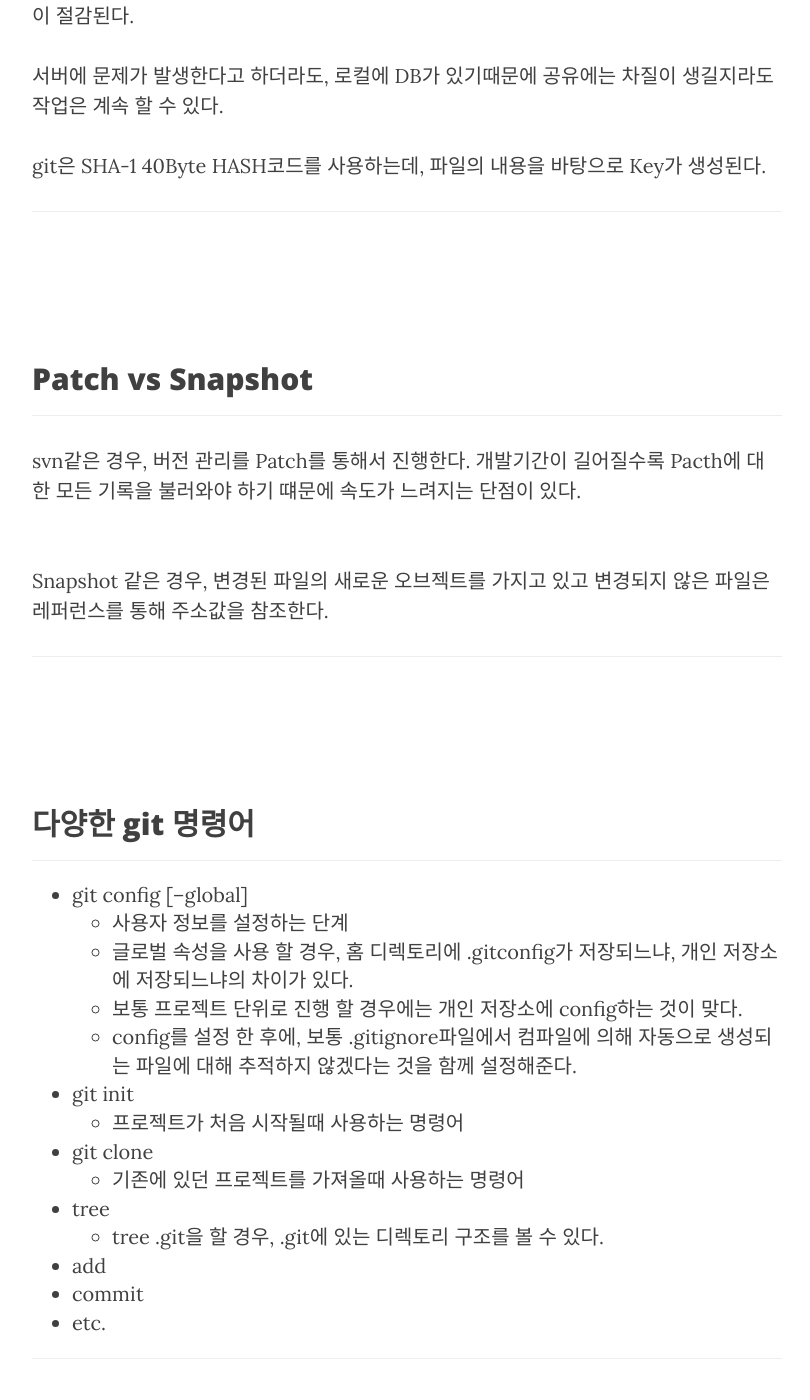
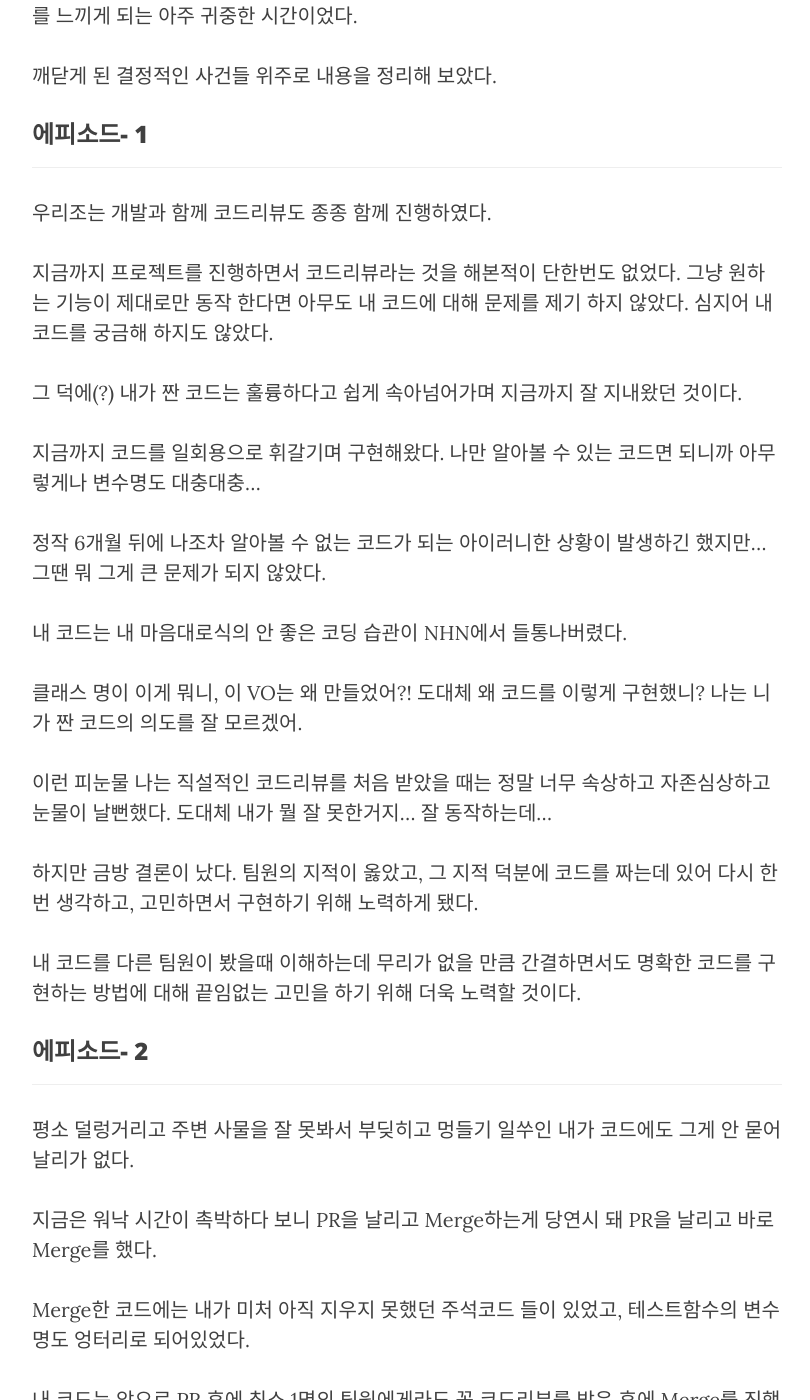
Before and after one commit to smnkim/smnkim.github.io, a Jekyll site: the page built from _posts/2016-01-18-smn-article.4.markdown, in a window 1280 px wide and 1400 px high, scrolled down 736 px. Shown: the whole window, without its empty margins (233-1043 px from the left). Built offline with Jekyll 4.4.1, drawn with Linux system fonts in a browser that asks for light colours; nearby versions of some CDN libraries; some of the changed text lies outside the part shown.

Commit message:
add my article

`````diff
--- a/_posts/2016-01-18-smn-article.4.markdown
+++ b/_posts/2016-01-18-smn-article.4.markdown
@@ -1,82 +1,100 @@
 ---
 layout: post
-title: "git 이론 -1부"
+title: "프로젝트를 진행하면서..."
 subtitle: ""
-date: 2016-01-18 19:25:00
+date: 2016-02-11 01:40:00
 author: "smnkim"
 header-img: "img/smnkim.jpg"
 ---
 
 
 
-## git이란
+## 프로젝트를 진행하면서 느낀점
 ----
 
-분산버전관리시스템으로써 속도와 효율성에서 아주 뛰어난 성능을 가지고 있다.
+벌써 2월 2주차이다.
 
-로걸에 DB를 가지고 있어 모든 작업을 로컬에서 할 수 있다.
+본격적으로 개발이 진행된 것은 약 4주차가 되어가는 셈이다.
 
-로컬에서 대부분 작업을 수행하므로, 네트웍 비용이 거의 안들기 때문에 속도가 빠르고 비용이 절감된다.
+4주 동안 개발을 진행하면서 참 많은 것을 배웠고, 단 한 줄의 코드를 짜더라도 책임의 무게를 느끼게 되는 아주 귀중한 시간이었다.
 
-서버에 문제가 발생한다고 하더라도, 로컬에 DB가 있기때문에 공유에는 차질이 생길지라도 작업은 계속 할 수 있다.
-
-git은 SHA-1 40Byte HASH코드를 사용하는데, 파일의 내용을 바탕으로 Key가 생성된다.
-
-----
-
-<br><br><br>
-
-## Patch vs Snapshot
-
-----
-
-svn같은 경우, 버전 관리를 Patch를 통해서 진행한다.
-개발기간이 길어질수록 Pacth에 대한 모든 기록을 불러와야 하기 떄문에 속도가 느려지는 단점이 있다.
-
-<br>
-Snapshot 같은 경우, 변경된 파일의 새로운 오브젝트를 가지고 있고 변경되지 않은 파일은 레퍼런스를 통해 주소값을 참조한다.
-
-----
+깨닫게 된 결정적인 사건들 위주로 내용을 정리해 보았다.
 
 
-<br><br><br>
+### 에피소드- 1
+----
+우리조는 개발과 함께 코드리뷰도 종종 함께 진행하였다.
 
-## 다양한 git 명령어
+지금까지 프로젝트를 진행하면서 코드리뷰라는 것을 해본적이 단한번도 없었다. 그냥 원하는 기능이 제대로만 동작 한다면 아무도 내 코드에 대해 문제를 제기 하지 않았다. 심지어 내 코드를 궁금해 하지도 않았다.
 
-----
+그 덕에(?) 내가 짠 코드는 훌륭하다고 쉽게 속아넘어가며 지금까지 잘 지내왔던 것이다.
 
-- git config [--global]
-    - 사용자 정보를 설정하는 단계
-    - 글로벌 속성을 사용 할 경우, 홈 디렉토리에 .gitconfig가 저장되느냐, 개인 저장소에 저장되느냐의 차이가 있다.
-    - 보통 프로젝트 단위로 진행 할 경우에는 개인 저장소에 config하는 것이 맞다.
-    - config를 설정 한 후에, 보통 .gitignore파일에서 컴파일에 의해 자동으로 생성되는 파일에 대해 추적하지 않겠다는 것을 함께 설정해준다.
-- git init
-    - 프로젝트가 처음 시작될때 사용하는 명령어
-- git clone
-    - 기존에 있던 프로젝트를 가져올때 사용하는 명령어
-- tree
-    - tree .git을 할 경우, .git에 있는 디렉토리 구조를 볼 수 있다.
-- add
-- commit
-- etc.
+지금까지 코드를 일회용으로 휘갈기며 구현해왔다. 나만 알아볼 수 있는 코드면 되니까 아무렇게나 변수명도 대충대충...
 
-----
+정작 6개월 뒤에 나조차 알아볼 수 없는 코드가 되는 아이러니한 상황이 발생하긴 했지만... 그땐 뭐 그게 큰 문제가 되지 않았다.
 
-<br><br><br>
+내 코드는 내 마음대로식의 안 좋은 코딩 습관이 NHN에서 들통나버렸다.
 
-## Working directory, Index, Repository
+클래스 명이 이게 뭐니, 이 VO는 왜 만들었어?! 도대체 왜 코드를 이렇게 구현했니? 나는 니가 짠 코드의 의도를 잘 모르겠어.
 
-----
+이런 피눈물 나는 직설적인 코드리뷰를 처음 받았을 때는 정말 너무 속상하고 자존심상하고 눈물이 날뻔했다. 도대체 내가 뭘 잘 못한거지... 잘 동작하는데...
 
-새로 생성, 혹은 변경한 파일들은 Working directory에 보관되며 add명령을 하게 되면, Index라는 git의 중간 영역에 Staging된다.
+하지만 금방 결론이 났다. 팀원의 지적이 옳았고, 그 지적 덕분에 코드를 짜는데 있어 다시 한번 생각하고, 고민하면서 구현하기 위해 노력하게 됐다.
 
-add를 하고나서, add한 파일을 다시 수정 할 경우, 수정한 파일은 Working directory에 보관되며 추가로 add명령을 해야 수정된 파일이 Index영역에 보관된다.
-
-commit명령을 하게 되면 Index영역에 Staging된 오브젝트 파일이 Local Repository에 보관된다.
-
-push명령을 통해 Server Repository에 비로소 적용이 된다.
-
-----
+내 코드를 다른 팀원이 봤을때 이해하는데 무리가 없을 만큼 간결하면서도 명확한 코드를 구현하는 방법에 대해 끝임없는 고민을 하기 위해 더욱 노력할 것이다.
 
 
-### 2부에서는 Remores와 Brance, Merge, Rebase, Git Flow에 대해 정리할 예정
+### 에피소드- 2
+----
+평소 덜렁거리고 주변 사물을 잘 못봐서 부딪히고 멍들기 일쑤인 내가 코드에도 그게 안 묻어 날리가 없다.
+
+지금은 워낙 시간이 촉박하다 보니 PR을 날리고 Merge하는게 당연시 돼 PR을 날리고 바로 Merge를 했다.
+
+Merge한 코드에는 내가 미처 아직 지우지 못했던 주석코드 들이 있었고, 테스트함수의 변수 명도 엉터리로 되어있었다.
+
+내 코드는 앞으로 PR 후에 최소 1명의 팀원에게라도 꼭 코드리뷰를 받은 후에 Merge를 진행 할 계획이다.
+
+진행하는 속도는 조금 더딜지 모르겠지만, 이러한 과정이 반복되다 보면 나의 안좋은 습관들이 점점 개선 될 것이라고 생각한다.
+
+
+### 에피소드- 3
+----
+내가 가볍게 생각하고 짠 코드가 결코 가볍지 않다는 사실을 또 한번 아주 뼛속 깊이 깨닫게 된 사건이 있었다.
+
+코드 정적 분석기의 분석 리포트를 토대로 코드를 개선하는 나머지 작업을 맡았다.
+
+그 중에, Twitter와 Facebook의 OAuth를 인증 받는 과정에서 Connection을 사용하고 disconnetion을 하지 않아서 경고를 하는 메세지가 있었고,
+
+해당 클래스로 가서 disconnetion을 해주는 코드 한줄을 추가해주었다.
+
+그리곤 결과가 너무 예측 가능한 코드라고 쉽게 생각하고 테스트를 해보지도 않고 코드를 Merge해버렸다.
+
+일이 터졌다. 팀원은 내가 머지해버린 코드를 Full받아서 실행시켜보니 로그인이 안되고 NullponiterExpcetion이 발생하였다.
+
+전까지 잘만 동작하던 로그인이 안되니 오빠는 디버깅을 하였고, 결국엔 disconnection위치를 잘 못 지정해서 계속 NullponiterExpcetion이 발생했다는 사실을 알게 되었다.
+
+그 원인을 찾기 위해 시간을 허비 하게 했다. 너무 미안했다.
+
+단 한줄의 코드라도 코드가 잘 동작하는지 반드시 테스트를 하고 Merge를 했어야 했다.
+
+토비의 스프링 저자는 이런 말을 했다.
+>"HelloWorld"를 출력하는 프로그램이 아닌 이상, 코드만 만들어놓고 잘 돌아가겠거니 하고 무책임하게 개발을 마치려는 개발자는 아마도 없을 것이다.
+
+여기 있었다. 내 생에 다시는 그런 무책임한 개발은 없을 것이다. HelloWorld를 출력하는 프로그램일 지라도 반드시 내눈으로 잘 돌아가는 것을 확인할 것이다.
+
+
+
+
+````
+정리하자면,
+
+- 빨리 일처리를 하는 것도 물론 중요하지만 정확히 일처리를 해야한다.
+- 의도를 명확하게 해야 하며 PR을 날리기 전에 내가 짠 코드를 다시한번 검증하는 습관을 들여야 한다.
+- 포기하지 않고 반복적으로 노력한다면 그땐 머리가 아닌 손이 외우고 있을 것이다.
+````
+
+
+나는 여전히 미숙하다. 하지만 그렇기에 성장할 수 있다고 믿는다.
+
+마지막으로 부족한 나를 옳은 길로 인도해주는 우리 팀원들에게 너무 고맙다. 정말 진심을 다해서.
+----
--- a/_posts/2016-01-18-smn-article.5.markdown
+++ /dev/null
@@ -1,82 +0,0 @@
----
-layout: post
-title: "git 이론 -1부"
-subtitle: ""
-date: 2016-01-18 19:25:00
-author: "smnkim"
-header-img: "img/smnkim.jpg"
----
-
-
-
-## git이란
-----
-
-분산버전관리시스템으로써 속도와 효율성에서 아주 뛰어난 성능을 가지고 있다.
-
-로걸에 DB를 가지고 있어 모든 작업을 로컬에서 할 수 있다.
-
-로컬에서 대부분 작업을 수행하므로, 네트웍 비용이 거의 안들기 때문에 속도가 빠르고 비용이 절감된다.
-
-서버에 문제가 발생한다고 하더라도, 로컬에 DB가 있기때문에 공유에는 차질이 생길지라도 작업은 계속 할 수 있다.
-
-git은 SHA-1 40Byte HASH코드를 사용하는데, 파일의 내용을 바탕으로 Key가 생성된다.
-
-----
-
-<br><br><br>
-
-## Patch vs Snapshot
-
-----
-
-svn같은 경우, 버전 관리를 Patch를 통해서 진행한다.
-개발기간이 길어질수록 Pacth에 대한 모든 기록을 불러와야 하기 떄문에 속도가 느려지는 단점이 있다.
-
-<br>
-Snapshot 같은 경우, 변경된 파일의 새로운 오브젝트를 가지고 있고 변경되지 않은 파일은 레퍼런스를 통해 주소값을 참조한다.
-
-----
-
-
-<br><br><br>
-
-## 다양한 git 명령어
-
-----
-
-- git config [--global]
-    - 사용자 정보를 설정하는 단계
-    - 글로벌 속성을 사용 할 경우, 홈 디렉토리에 .gitconfig가 저장되느냐, 개인 저장소에 저장되느냐의 차이가 있다.
-    - 보통 프로젝트 단위로 진행 할 경우에는 개인 저장소에 config하는 것이 맞다.
-    - config를 설정 한 후에, 보통 .gitignore파일에서 컴파일에 의해 자동으로 생성되는 파일에 대해 추적하지 않겠다는 것을 함께 설정해준다.
-- git init
-    - 프로젝트가 처음 시작될때 사용하는 명령어
-- git clone
-    - 기존에 있던 프로젝트를 가져올때 사용하는 명령어
-- tree
-    - tree .git을 할 경우, .git에 있는 디렉토리 구조를 볼 수 있다.
-- add
-- commit
-- etc.
-
-----
-
-<br><br><br>
-
-## Working directory, Index, Repository
-
-----
-
-새로 생성, 혹은 변경한 파일들은 Working directory에 보관되며 add명령을 하게 되면, Index라는 git의 중간 영역에 Staging된다.
-
-add를 하고나서, add한 파일을 다시 수정 할 경우, 수정한 파일은 Working directory에 보관되며 추가로 add명령을 해야 수정된 파일이 Index영역에 보관된다.
-
-commit명령을 하게 되면 Index영역에 Staging된 오브젝트 파일이 Local Repository에 보관된다.
-
-push명령을 통해 Server Repository에 비로소 적용이 된다.
-
-----
-
-
-### 2부에서는 Remores와 Brance, Merge, Rebase, Git Flow에 대해 정리할 예정
`````
